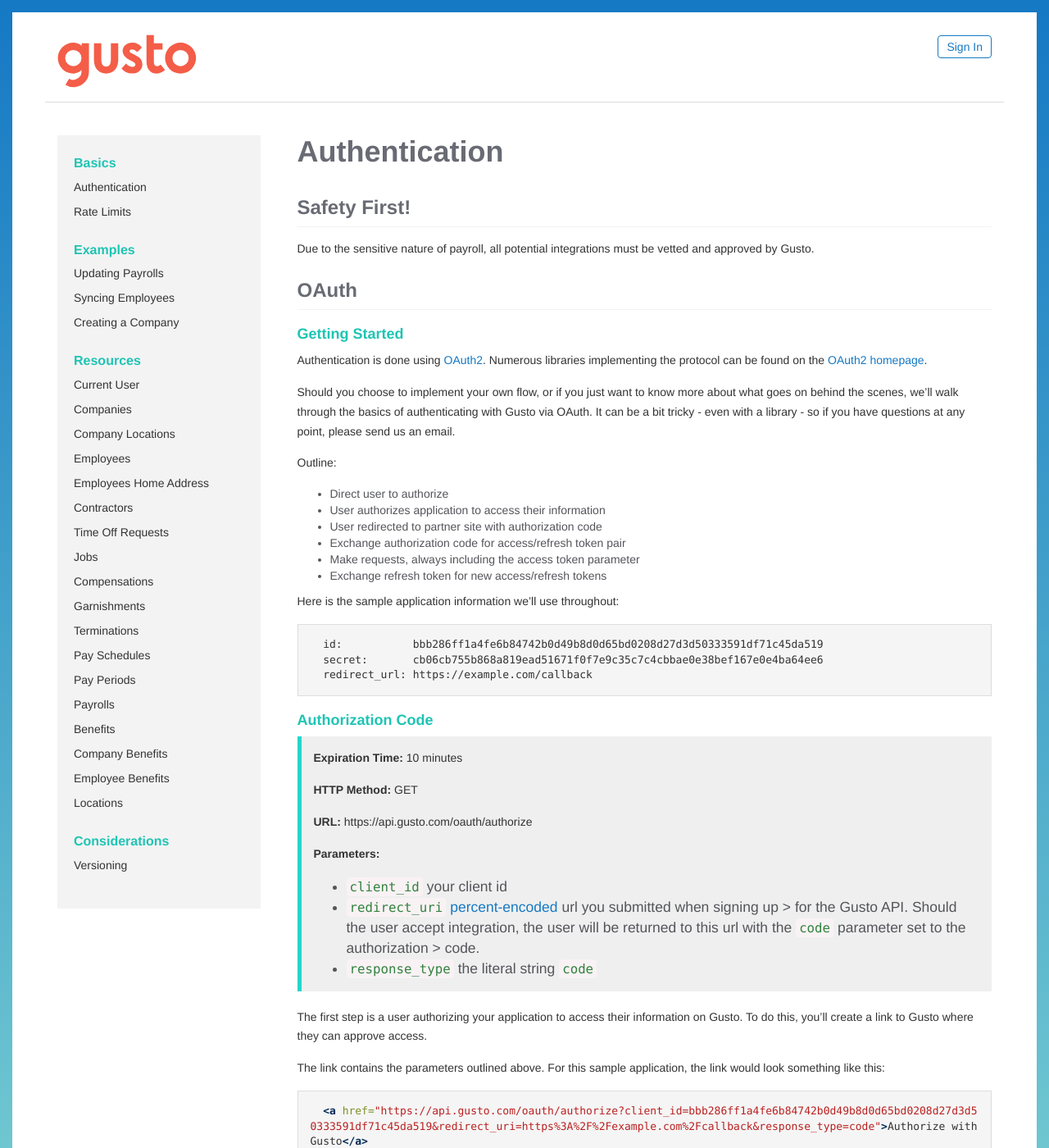
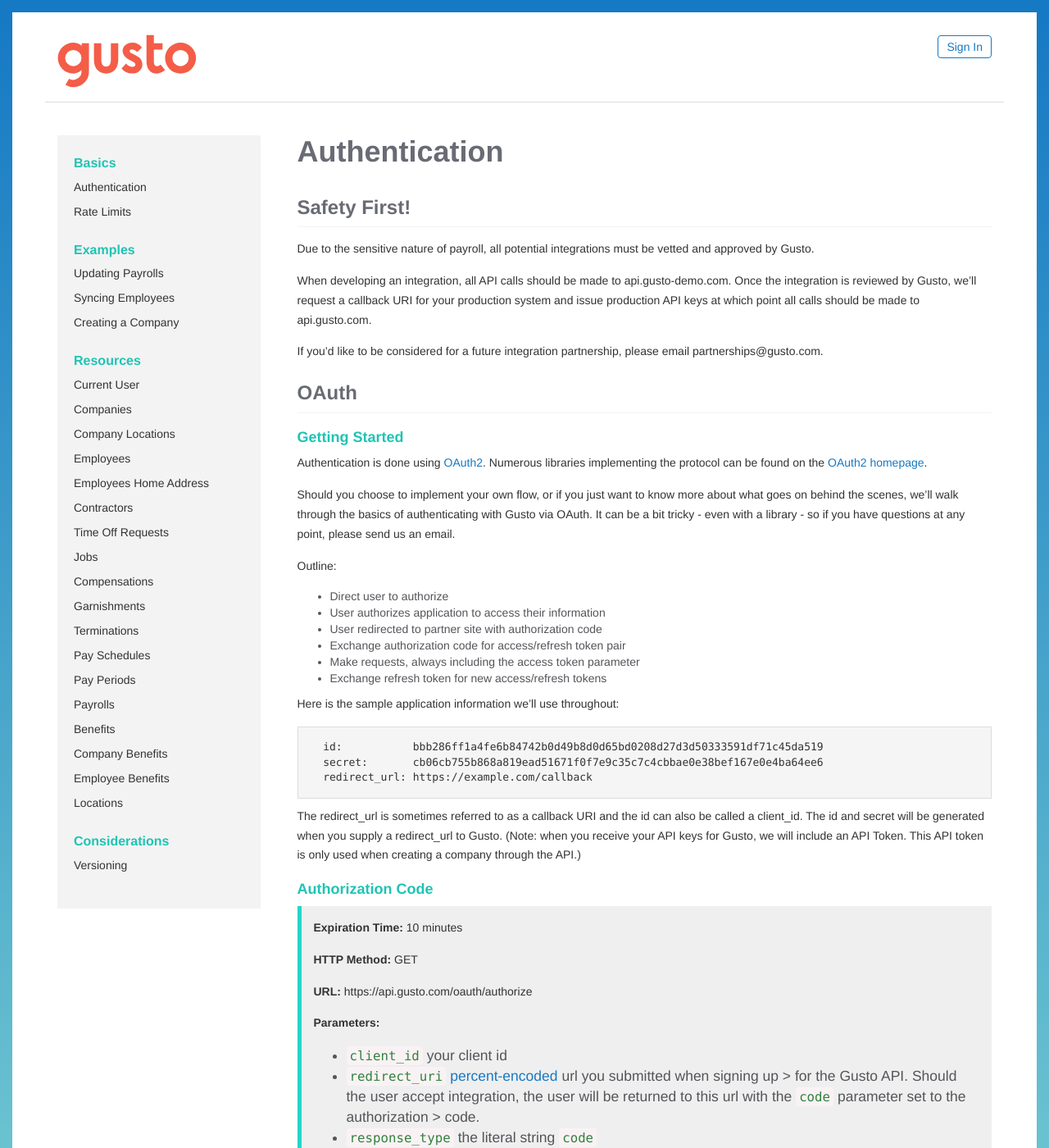
Before and after one commit to Gusto/gusto.github.io, a Jekyll site: the page built from _posts/2013-09-26-authentication.markdown, in a window 1280 px wide and 1400 px high. Shown: the whole window at 82% size. Built offline with Jekyll 4.4.1, drawn with Linux system fonts in a browser that asks for light colours.

Commit message:
Update Authentication docs with more detail
- Added instructions on where to make API calls for demo and production
- Added partnerships@ email
- Clarified terms for Oauth keys

````diff
--- a/_posts/2013-09-26-authentication.markdown
+++ b/_posts/2013-09-26-authentication.markdown
@@ -9,6 +9,10 @@
 ##  Safety First!
 
 Due to the sensitive nature of payroll, all potential integrations must be vetted and approved by Gusto.
+
+When developing an integration, all API calls should be made to api.gusto-demo.com. Once the integration is reviewed by Gusto, we’ll request a callback URI for your production system and issue production API keys at which point all calls should be made to api.gusto.com.
+
+If you'd like to be considered for a future integration partnership, please email partnerships@gusto.com.
 
 ## OAuth
 
@@ -34,6 +38,8 @@
   secret:       cb06cb755b868a819ead51671f0f7e9c35c7c4cbbae0e38bef167e0e4ba64ee6
   redirect_url: https://example.com/callback
 ```
+
+The redirect_url is sometimes referred to as a callback URI and the id can also be called a client_id. The id and secret will be generated when you supply a redirect_url to Gusto. (Note: when you receive your API keys for Gusto, we will include an API Token. This API token is only used when creating a company through the API.)
 
 ### Authorization Code
 
````
